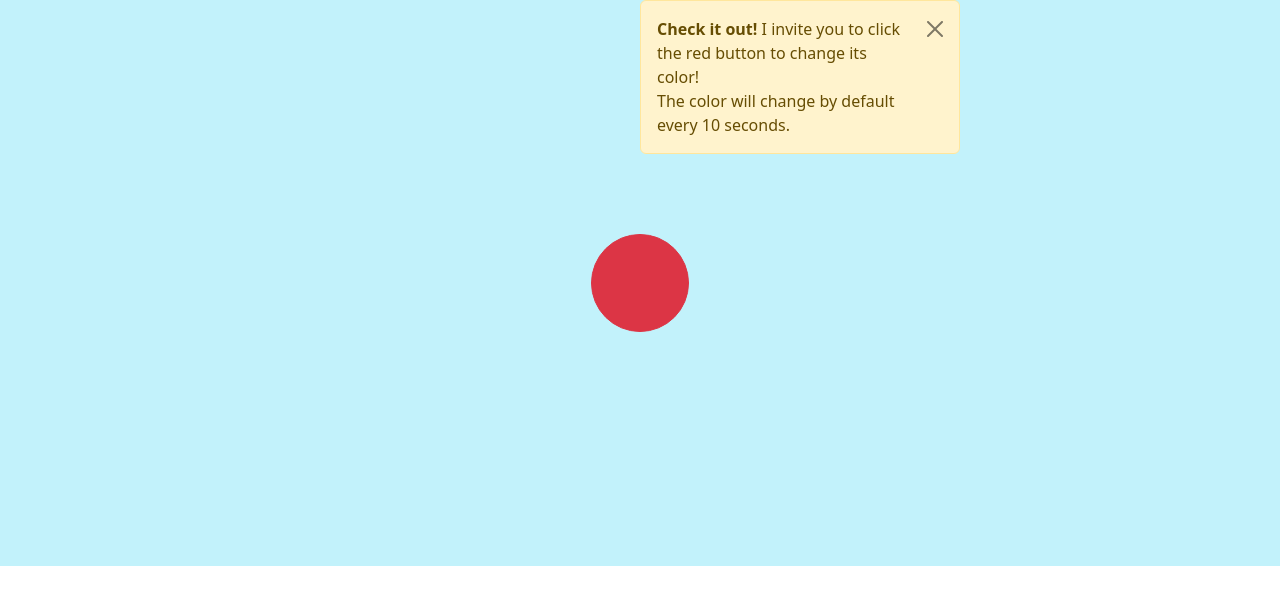
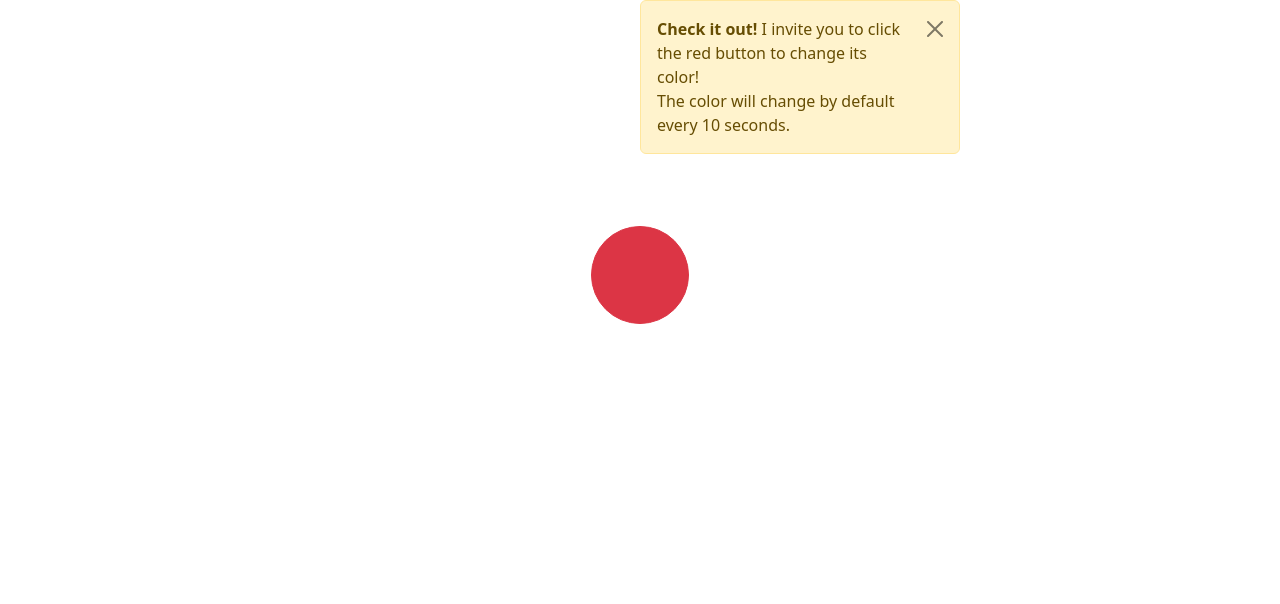
Before and after one commit to carmenelenab/Traffic-light-button, a plain HTML site: page index.html in a window 1280 px wide. Drawn offline with nearby package versions, Linux system fonts and the light colour scheme.

Commit message:
removed unnecessary lines

```diff
--- a/index.html
+++ b/index.html
@@ -9,7 +9,6 @@
   </head>
 
   <body>
-    <div class="bg-info p-2 text-dark bg-opacity-25">
     <div class="container">
       <div class="alert alert-warning alert-dismissible fade show position-fixed top-0 start-50 translate-end-x col-md-3" role="alert">
         <strong>Check it out!</strong> I invite you to click the red button to change its color!
@@ -21,6 +20,5 @@
       </div>
       <script src="script.js"></script>
     </div>
-    </div>
   </body>
 </html>
```
Lines whose indentation alone changed are shown as unchanged.
